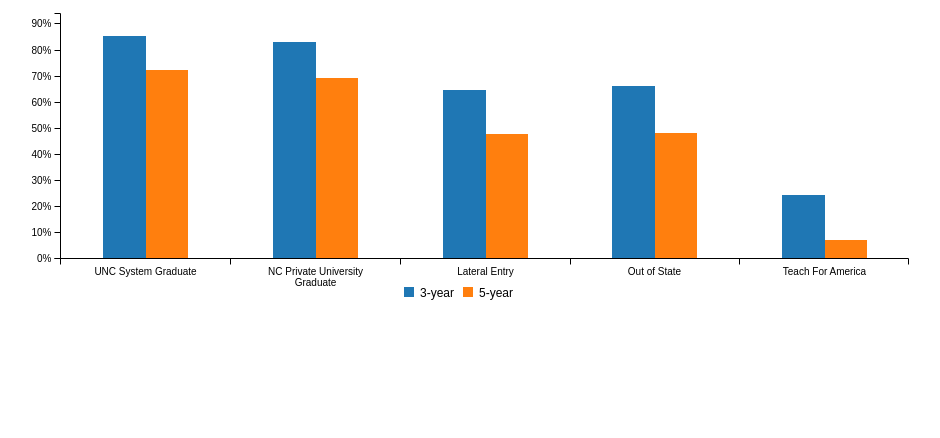
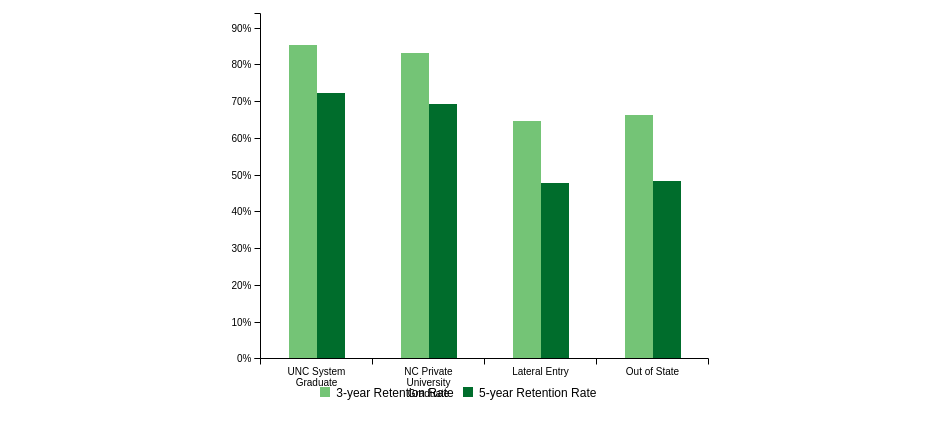
Before and after one commit to peytonchance/lateral-entry-retention, a plain HTML site: page index.html in a window 1280 px wide. Shown: the whole page, without its empty margins (180-1120 px from the left). Drawn offline with Linux system fonts and the light colour scheme.

Commit message:
Updated size and colors.

```diff
--- a/css/styles.css
+++ b/css/styles.css
@@ -1,5 +1,5 @@
 #chart{
-  width: 900px;
-  height:  300px;
+  width: 500px;
+  height:  400px;
   margin: auto;
 }
--- a/js/scripts.js
+++ b/js/scripts.js
@@ -2,11 +2,15 @@ var chart = c3.generate({
     data: {
         x: 'x',
         columns: [
-            ['x', 'UNC System Graduate', 'NC Private University Graduate', 'Lateral Entry', 'Out of State', 'Teach For America',],
-            ['3-year', 0.8528, 0.8299, 0.6454, 0.6610, 0.2435],
-            ['5-year', 0.7219, 0.6929, 0.4781, 0.4819, 0.0725]
+            ['x', 'UNC System Graduate', 'NC Private University Graduate', 'Lateral Entry', 'Out of State'],
+            ['3-year Retention Rate', 0.8528, 0.8299, 0.6454, 0.6610],
+            ['5-year Retention Rate', 0.7219, 0.6929, 0.4781, 0.4819]
         ],
-        type: 'bar'
+        type: 'bar',
+        colors: {
+            '3-year Retention Rate': '#74c476',
+            '5-year Retention Rate': '#006d2c',
+        },
     },
     axis: {
         x: {
```
